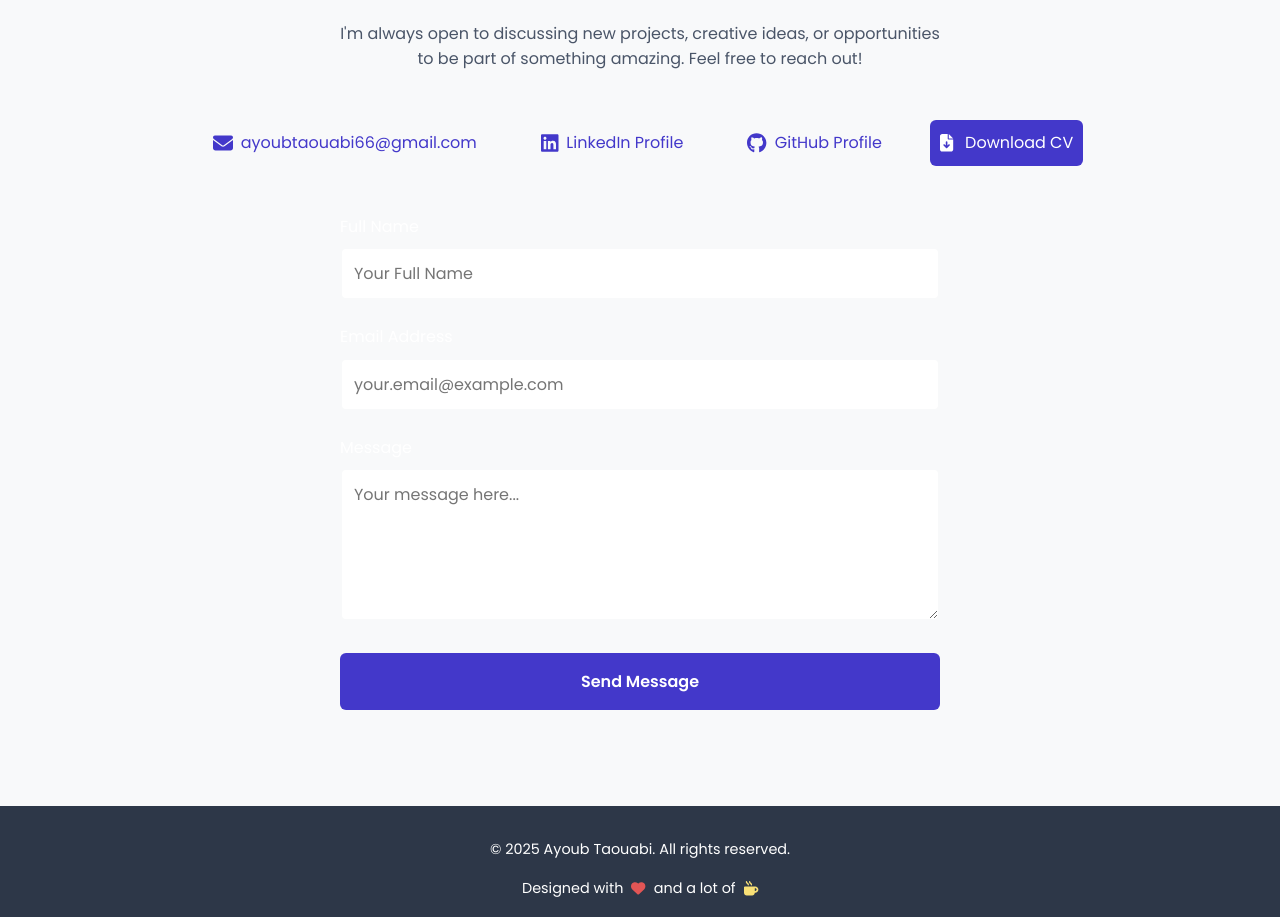
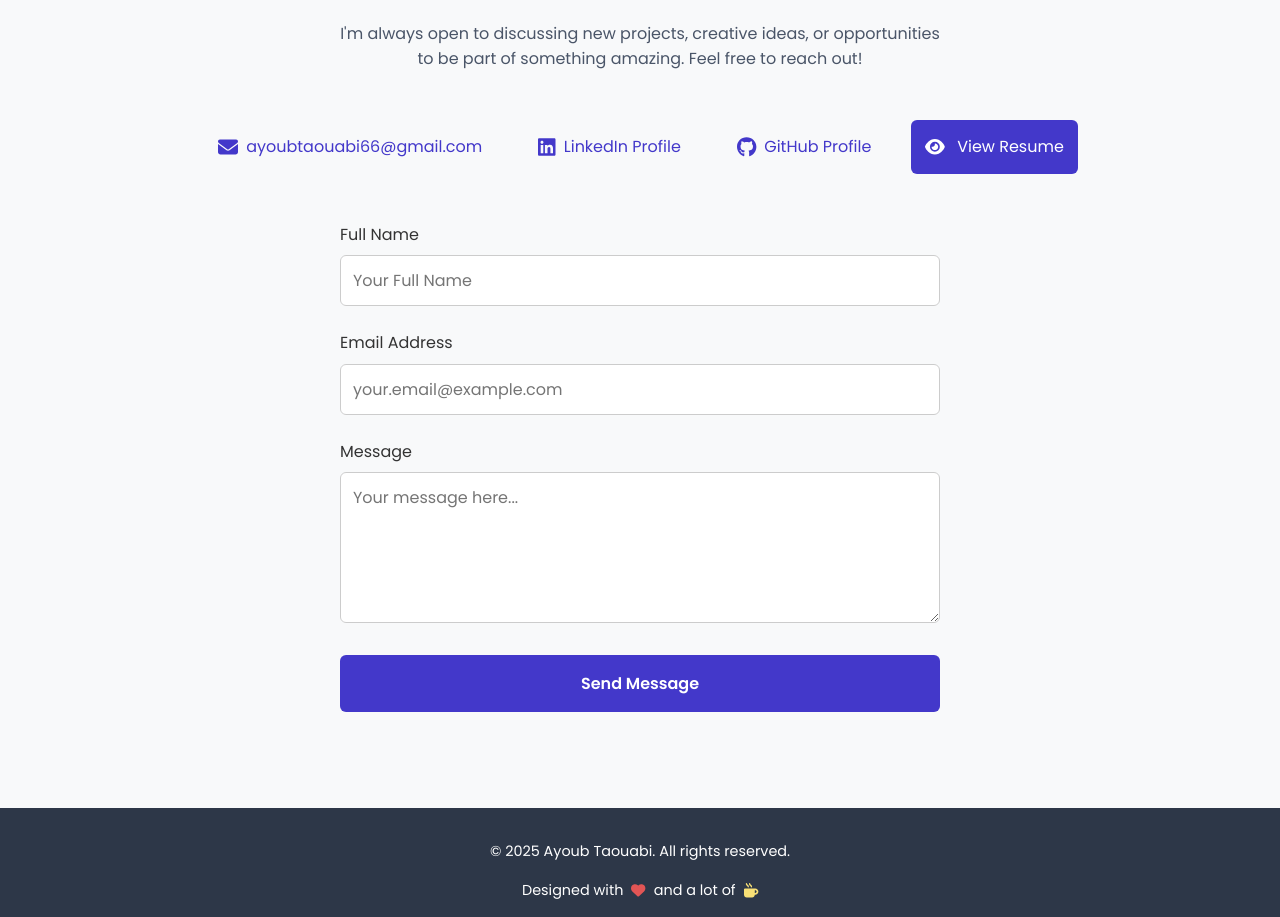
Before and after one commit to ayoubmori/portfolio-react_v3, a React (Vite) app: page / in a window 1280 px wide. Shown: the part 4460-5377 px from the top of the page. Built offline with nearby package versions, Linux system fonts and the light colour scheme.

Commit message:
fix cv button change it to link to drive

```diff
--- a/src/components/Contact/Contact.jsx
+++ b/src/components/Contact/Contact.jsx
@@ -2,7 +2,8 @@ import React, { useState } from 'react';
 import styled from 'styled-components';
 import { useInView } from 'react-intersection-observer';
 import { FontAwesomeIcon } from '@fortawesome/react-fontawesome';
-import { faEnvelope, faFileDownload } from '@fortawesome/free-solid-svg-icons';
+// 1. Import the 'faEye' icon and remove 'faFileDownload'
+import { faEnvelope, faEye } from '@fortawesome/free-solid-svg-icons';
 import { faLinkedin, faGithub } from '@fortawesome/free-brands-svg-icons';
 import { sendEmail } from '../../utils/emailjs';
 import Spinner from '../shared/Spinner';
@@ -21,7 +22,6 @@ const SectionTitle = styled.h2`
   text-align: center;
   font-size: ${({ theme }) => theme.typography.fontSize['4xl']};
   margin-bottom: ${({ theme }) => theme.spacing[6]};
-  color: ${({ theme }) => theme.colors.text.primary};
   color: #333;
 `;
 
@@ -36,13 +36,15 @@ const ContactIntro = styled.p`
 const ContactDetails = styled.div`
   display: flex;
   justify-content: center;
-  gap: ${({ theme }) => theme.spacing[8]};
+  flex-wrap: wrap; /* Added for better responsiveness */
+  gap: ${({ theme }) => theme.spacing[6]}; /* Adjusted gap */
   margin-bottom: ${({ theme }) => theme.spacing[12]};
   opacity: ${props => props.$visible ? 1 : 0};
   transform: translateY(${props => props.$visible ? '0' : '20px'});
-  transition: ${({ theme }) => theme.transitions.slow};
+  transition: all 0.6s ease-out;
 
   @media (max-width: ${({ theme }) => theme.breakpoints.md}) {
+    gap: ${({ theme }) => theme.spacing[4]};
     flex-direction: column;
     align-items: center;
   }
@@ -67,7 +69,7 @@ const ContactLink = styled.a`
   &.download-cv {
     background: ${({ theme }) => theme.colors.primary};
     color: white;
-    padding: ${({ theme }) => theme.spacing[2]} ${({ theme }) => theme.spacing[5]};
+    padding: ${({ theme }) => theme.spacing[3]} ${({ theme }) => theme.spacing[5]};
     border: 2px solid transparent;
 
     svg {
@@ -91,30 +93,28 @@ const ContactLink = styled.a`
   }
 `;
 
+// ... The rest of your styled-components (ContactForm, FormGroup, etc.) remain the same ...
 const ContactForm = styled.form`
   max-width: 600px;
   margin: 0 auto;
   opacity: ${props => props.$visible ? 1 : 0};
   transform: translateY(${props => props.$visible ? '0' : '20px'});
-  transition: ${({ theme }) => theme.transitions.slow};
+  transition: all 0.6s ease-out;
   transition-delay: 0.2s;
 `;
-
 const FormGroup = styled.div`
   margin-bottom: ${({ theme }) => theme.spacing[6]};
 `;
-
 const Label = styled.label`
   display: block;
   margin-bottom: ${({ theme }) => theme.spacing[2]};
-  color: ${({ theme }) => theme.colors.text.primary};
+  color: #333;
   font-weight: ${({ theme }) => theme.typography.fontWeight.medium};
 `;
-
 const inputStyles = ({ theme }) => `
   width: 100%;
   padding: ${theme.spacing[3]};
-  border: 2px solid ${theme.colors.background.light};
+  border: 1px solid #ccc;
   border-radius: ${theme.borderRadius.md};
   font-size: ${theme.typography.fontSize.base};
   font-family: ${theme.typography.fontFamily.sans};
@@ -123,26 +123,21 @@ const inputStyles = ({ theme }) => `
   &:focus {
     outline: none;
     border-color: ${theme.colors.primary};
+    box-shadow: 0 0 0 2px ${theme.colors.secondary};
   }
 `;
-
-const Input = styled.input`
-  ${inputStyles}
-`;
-
+const Input = styled.input`${inputStyles}`;
 const Textarea = styled.textarea`
   ${inputStyles}
   resize: vertical;
   min-height: 150px;
 `;
-
 const ErrorMessage = styled.small`
   color: ${({ theme }) => theme.colors.error.dark};
   margin-top: ${({ theme }) => theme.spacing[1]};
   display: block;
   font-size: ${({ theme }) => theme.typography.fontSize.sm};
 `;
-
 const SubmitButton = styled.button`
   width: 100%;
   padding: ${({ theme }) => theme.spacing[4]};
@@ -158,93 +153,63 @@ const SubmitButton = styled.button`
   justify-content: center;
   align-items: center;
   gap: ${({ theme }) => theme.spacing[2]};
-
   &:hover:not(:disabled) {
     background: ${({ theme }) => theme.colors.primaryDark};
   }
-
   &:disabled {
     opacity: 0.7;
     cursor: not-allowed;
   }
 `;
-
 const StatusMessage = styled.div`
   text-align: center;
   margin-top: ${({ theme }) => theme.spacing[4]};
   padding: ${({ theme }) => theme.spacing[4]};
   border-radius: ${({ theme }) => theme.borderRadius.md};
   font-weight: ${({ theme }) => theme.typography.fontWeight.medium};
-
   &.success {
     background: ${({ theme }) => theme.colors.success.light};
     color: ${({ theme }) => theme.colors.success.dark};
   }
-
   &.error {
     background: ${({ theme }) => theme.colors.error.light};
     color: ${({ theme }) => theme.colors.error.dark};
   }
 `;
 
+
 const Contact = () => {
-  const [formData, setFormData] = useState({
-    from_name: '',
-    reply_to: '',
-    message: ''
-  });
+  const [formData, setFormData] = useState({ from_name: '', reply_to: '', message: '' });
   const [errors, setErrors] = useState({});
   const [isSubmitting, setIsSubmitting] = useState(false);
   const [status, setStatus] = useState(null);
 
-  const [detailsRef, detailsInView] = useInView({
-    threshold: 0.1,
-    triggerOnce: true
-  });
+  const [detailsRef, detailsInView] = useInView({ threshold: 0.1, triggerOnce: true });
+  const [formRef, formInView] = useInView({ threshold: 0.1, triggerOnce: true });
 
-  const [formRef, formInView] = useInView({
-    threshold: 0.1,
-    triggerOnce: true
-  });
-
+  // ... your form logic (validateForm, handleChange, handleSubmit) remains the same ...
   const validateForm = () => {
     const newErrors = {};
-    if (!formData.from_name.trim()) {
-      newErrors.from_name = 'Name is required';
-    }
+    if (!formData.from_name.trim()) newErrors.from_name = 'Name is required';
     if (!formData.reply_to.trim()) {
       newErrors.reply_to = 'Email is required';
     } else if (!/^[A-Z0-9._%+-]+@[A-Z0-9.-]+\.[A-Z]{2,}$/i.test(formData.reply_to)) {
       newErrors.reply_to = 'Invalid email address';
     }
-    if (!formData.message.trim()) {
-      newErrors.message = 'Message is required';
-    }
+    if (!formData.message.trim()) newErrors.message = 'Message is required';
     return newErrors;
   };
-
   const handleChange = (e) => {
     const { name, value } = e.target;
-    setFormData(prev => ({
-      ...prev,
-      [name]: value
-    }));
-    // Clear error when user starts typing
-    if (errors[name]) {
-      setErrors(prev => ({
-        ...prev,
-        [name]: ''
-      }));
-    }
+    setFormData(prev => ({...prev, [name]: value}));
+    if (errors[name]) setErrors(prev => ({...prev, [name]: ''}));
   };
-
   const handleSubmit = async (e) => {
     e.preventDefault();
     const newErrors = validateForm();
-
     if (Object.keys(newErrors).length === 0) {
       setIsSubmitting(true);
-      try {        // Use the configured emailjs utility
+      try {
         await sendEmail(formData);
         setStatus({ type: 'success', message: 'Message sent successfully!' });
         setFormData({ from_name: '', reply_to: '', message: '' });
@@ -256,6 +221,7 @@ const Contact = () => {
       setErrors(newErrors);
     }
   };
+
 
   return (
     <ContactSection id="contact">
@@ -288,71 +254,41 @@ const Contact = () => {
             <FontAwesomeIcon icon={faGithub} />
             <span>GitHub Profile</span>
           </ContactLink>
+
+          {/* 2. This is the updated link for your CV */}
           <ContactLink
-            href="/assets/Ayoub_Taouabi_CV.pdf"
-            download
+            href="https://drive.google.com/file/d/1_m9rmruf214KQXi11-DkqkiivA2Chnpy/view"
+            target="_blank"
+            rel="noopener noreferrer"
             className="download-cv"
-            aria-label="Download CV"
+            aria-label="View CV"
           >
-            <FontAwesomeIcon icon={faFileDownload} />
-            <span>Download CV</span>
+            <FontAwesomeIcon icon={faEye} />
+            <span>View Resume</span>
           </ContactLink>
         </ContactDetails>
 
         <ContactForm onSubmit={handleSubmit} ref={formRef} $visible={formInView}>
+          {/* ... Your form JSX remains the same ... */}
           <FormGroup>
             <Label htmlFor="name">Full Name</Label>
-            <Input
-              type="text"
-              id="name"
-              name="from_name"
-              value={formData.from_name}
-              onChange={handleChange}
-              placeholder="Your Full Name"
-            />
+            <Input type="text" id="name" name="from_name" value={formData.from_name} onChange={handleChange} placeholder="Your Full Name" />
             {errors.from_name && <ErrorMessage>{errors.from_name}</ErrorMessage>}
           </FormGroup>
-
           <FormGroup>
             <Label htmlFor="email">Email Address</Label>
-            <Input
-              type="email"
-              id="email"
-              name="reply_to"
-              value={formData.reply_to}
-              onChange={handleChange}
-              placeholder="your.email@example.com"
-            />
+            <Input type="email" id="email" name="reply_to" value={formData.reply_to} onChange={handleChange} placeholder="your.email@example.com" />
             {errors.reply_to && <ErrorMessage>{errors.reply_to}</ErrorMessage>}
           </FormGroup>
-
           <FormGroup>
             <Label htmlFor="message">Message</Label>
-            <Textarea
-              id="message"
-              name="message"
-              value={formData.message}
-              onChange={handleChange}
-              rows="5"
-              placeholder="Your message here..."
-            />
+            <Textarea id="message" name="message" value={formData.message} onChange={handleChange} rows="5" placeholder="Your message here..." />
             {errors.message && <ErrorMessage>{errors.message}</ErrorMessage>}
-          </FormGroup>          <SubmitButton type="submit" disabled={isSubmitting}>
-            {isSubmitting ? (
-              <>
-                <Spinner />
-                Sending...
-              </>
-            ) : (
-              'Send Message'
-            )}
+          </FormGroup>
+          <SubmitButton type="submit" disabled={isSubmitting}>
+            {isSubmitting ? (<><Spinner /> Sending...</>) : ('Send Message')}
           </SubmitButton>
-
-          {status && (
-            <StatusMessage className={status.type}>
-              {status.message}
-            </StatusMessage>
-          )}
+          {status && (<StatusMessage className={status.type}>{status.message}</StatusMessage>)}
         </ContactForm>
       </Container>
     </ContactSection>
```
